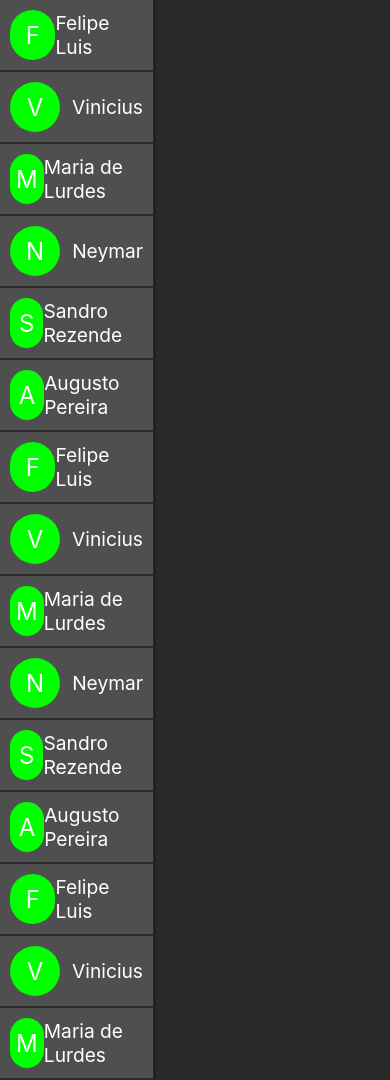
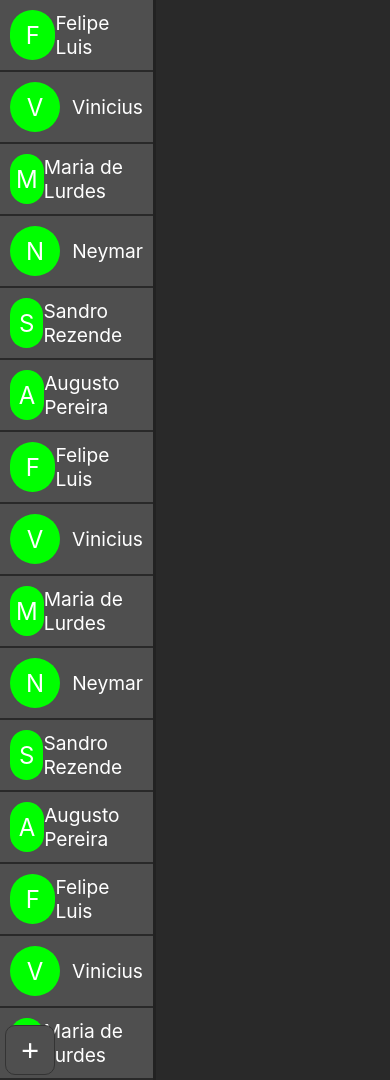
Before and after one commit to Joao-SilvaFarias/app03, a React Native app: screen / in a window 390 px wide. Built offline with nearby package versions, Linux system fonts and the light colour scheme.

Commit message:
Adicionar contato

```diff
--- a/App.js
+++ b/App.js
@@ -29,6 +29,8 @@
   const [currentContact, setCurrentContact] = useState("");
   const [alerta, setAlerta] = useState(false);
   const [add, setAdd] = useState(false);
+  const [nome, setNome] = useState("");
+  const [telefone, setTelefone] = useState("");
 
   const renderItem = ({ item }) => (
     <TouchableOpacity style={styles.contato} onPress={() => abrir(item.id)} onLongPress={() => exibirAlerta(item.id)}>
@@ -44,7 +46,7 @@
   );
 
   const abrir = (id) => {
-    if(alerta === false){
+    if (alerta === false) {
       const contato = contatos.find(c => c.id === id);
       setCurrentContact(contato);
     }
@@ -77,6 +79,16 @@
     }
   }
 
+  const adicionarContato = () => {
+    if (nome !== "" && telefone !== "" && telefone.length === 11 && telefone.charAt(0) == 1 && telefone.charAt(1) == 1 && telefone.charAt(2) == 9) {
+      const contato = { nome: nome, telefone: telefone, id: Date.now().toString(), mensagens: [] };
+      setContatos([...contatos, contato]);
+      setAdd(false);
+      setNome("");
+      setTelefone("");
+    }
+  }
+
   return (
     <View style={styles.container}>
       <FlatList style={styles.list}
@@ -106,7 +118,7 @@
           </View>
           <View>
             <Text style={styles.textMensagem}>
-              Apagar {currentContact.nome}
+              Tem certeza que deseja excluir {currentContact.nome}?
             </Text>
           </View>
           <View style={styles.buttonsAlert}>
@@ -122,6 +134,24 @@
           </View>
         </View>
       )}
+      {add && (
+        <View style={styles.add}>
+          <TextInput placeholder='Nome' style={styles.input2} value={nome} onChangeText={(text) => setNome(text)} />
+          <TextInput placeholder='Telefone' style={styles.input2} value={telefone} onChangeText={(text) => setTelefone(text)} />
+          <View style={styles.buttonsAlert}>
+            <TouchableOpacity style={styles.button} onPress={() => setAdd(false)}>
+              <Text style={styles.textMensagem}>Cancelar</Text>
+            </TouchableOpacity>
+            <TouchableOpacity
+              style={styles.button}
+              onPress={adicionarContato}
+            >
+              <Text style={styles.textMensagem}>Adicionar</Text>
+            </TouchableOpacity>
+        </View>
+        </View>
+      )}
+      <TouchableOpacity style={styles.btnAdd} onPress={() => setAdd(true)}>+</TouchableOpacity>
     </View>
   );
 }
@@ -212,6 +242,16 @@
     borderRadius: 10,
     width: "90%"
   },
+  input2: {
+    padding: 10,
+    backgroundColor: "#4f4f4f",
+    color: "#fff",
+    outlineStyle: "none",
+    borderRadius: 10,
+    width: "100%",
+    borderWidth: 2,
+    borderColor: "#3f3f3f"
+  },
   button: {
     width: 70,
     padding: 10,
@@ -231,8 +271,10 @@
     width: 400,
     height: 200,
     padding: 20,
+    borderRadius: 10,
+    borderColor: "#343434",
+    borderWidth: 1,
     backgroundColor: "#4f4f4f",
-    borderRadius: 10,
     position: "absolute",
     left: "50%",
     top: "50%",
@@ -248,5 +290,40 @@
     justifyContent: "flex-end",
     gap: 10,
     width: "100%"
+  },
+  add: {
+    width: 400,
+    height: 200,
+    padding: 20,
+    borderWidth: 1,
+    borderColor: "#343434",
+    backgroundColor: "#4f4f4f",
+    borderRadius: 10,
+    position: "absolute",
+    left: "50%",
+    top: "50%",
+    transform: "translate(-50%, -50%)",
+    display: "flex",
+    alignItems: "flex-end",
+    justifyContent: "space-around",
+
+  },
+  btnAdd: {
+    height: 50,
+    width: 50,
+    borderRadius: 10,
+    backgroundColor: "#4f4f4f",
+    outlineStyle: "none",
+    left: "5px",
+    bottom: "5px",
+    position: "absolute",
+    display: "flex",
+    alignItems: "center",
+    justifyContent: "center",
+    color: "#fff",
+    fontSize: "2rem",
+    borderWidth: 1,
+    borderColor: "#343434",
+    fontWeight: "900"
   }
 });
```
Lines whose indentation alone changed are shown as unchanged.
